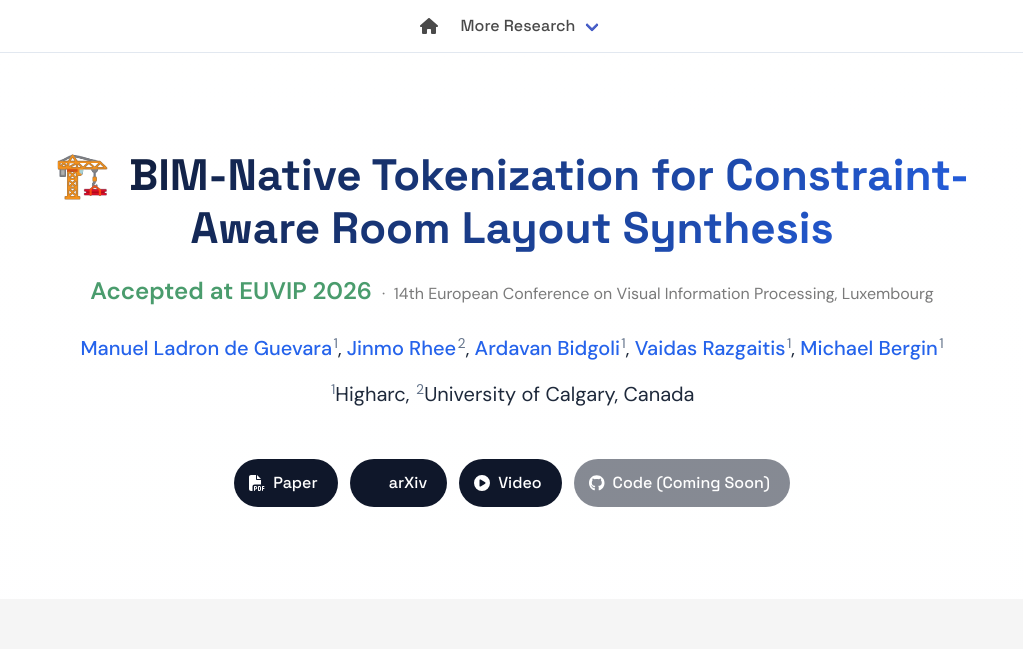
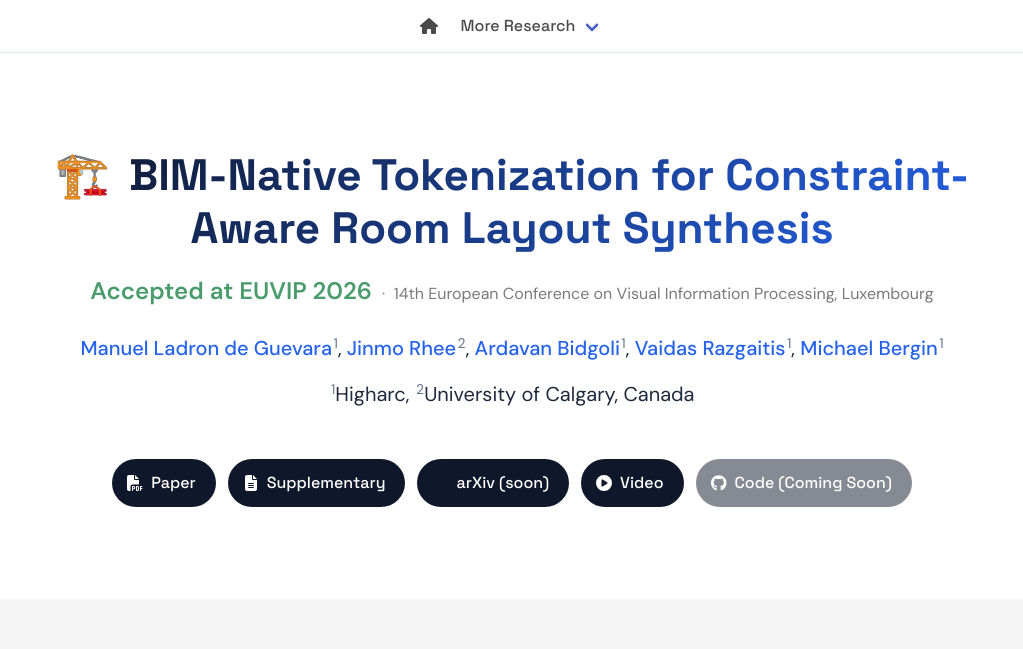
Before and after one commit to manuelladron/sbm, a plain HTML site: page index.html in a window 1280 px wide. Shown: the top 649 px of the page, without its empty margins (128-1151 px from the left). Drawn offline with nearby package versions, Linux system fonts and the light colour scheme; some icons are missing; a web font is replaced by a local one.

Commit message:
Host supplementary PDF and refresh paper to final camera-ready
- Add static/paper/sbm_supplementary.pdf with a Supplementary download
  button, so the paper's new 'available on the project page' pointer
  resolves to something real (CMT accepts only one PDF, so the supplement
  cannot ship with the proceedings)
- Refresh static/paper/sbm.pdf to the final 6-page camera-ready
- Label the arXiv button 'arXiv (soon)' rather than a bare dead link

```diff
--- a/index.html
+++ b/index.html
@@ -122,11 +122,18 @@
                   <span>Paper</span>
                 </a>
               </span>
+              <!-- Supplementary Link -->
+              <span class="link-block">
+                <a href="./static/paper/sbm_supplementary.pdf" class="external-link button is-normal is-rounded is-dark">
+                  <span class="icon"><i class="fas fa-file-lines"></i></span>
+                  <span>Supplementary</span>
+                </a>
+              </span>
               <!-- arXiv Link -->
               <span class="link-block">
                 <a href="#" class="external-link button is-normal is-rounded is-dark">
                   <span class="icon"><i class="ai ai-arxiv"></i></span>
-                  <span>arXiv</span>
+                  <span>arXiv (soon)</span>
                 </a>
               </span>
               <!-- Video Link -->
```
Also changed, not shown: 2 other files.
